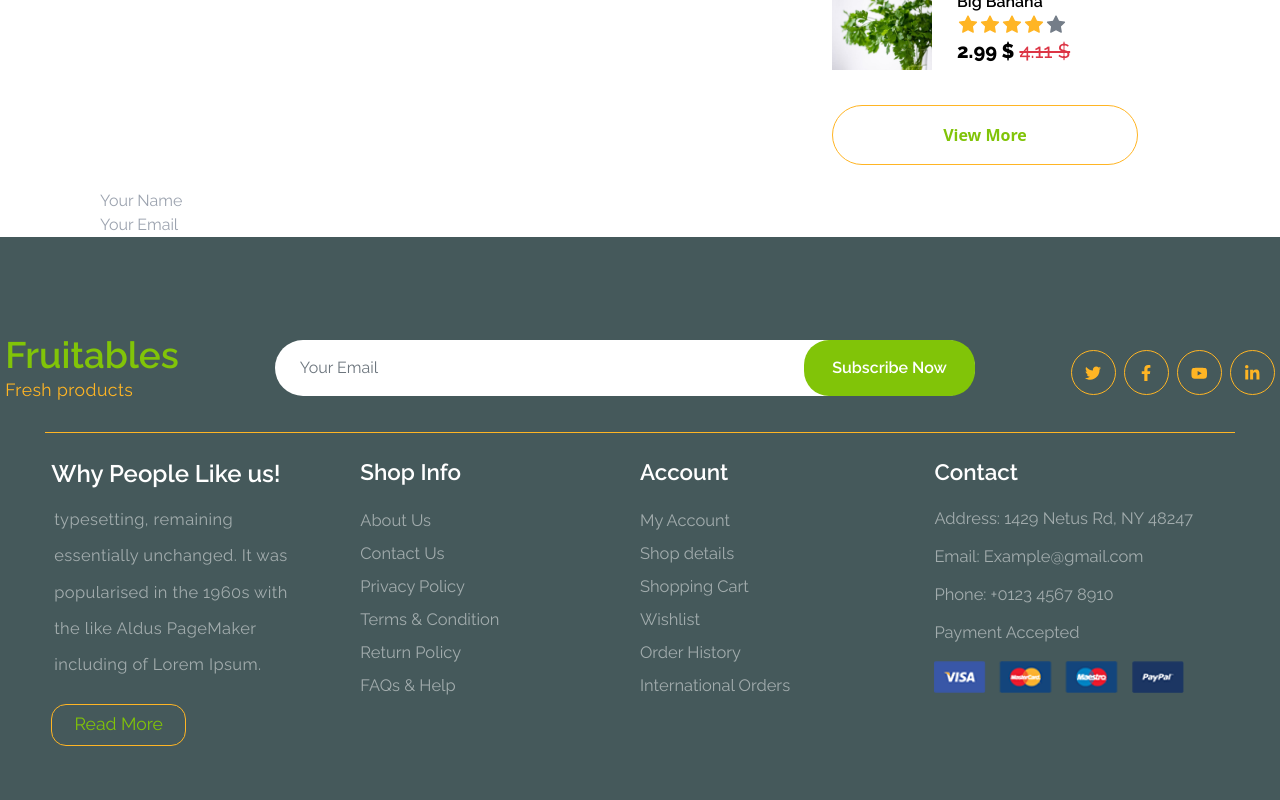
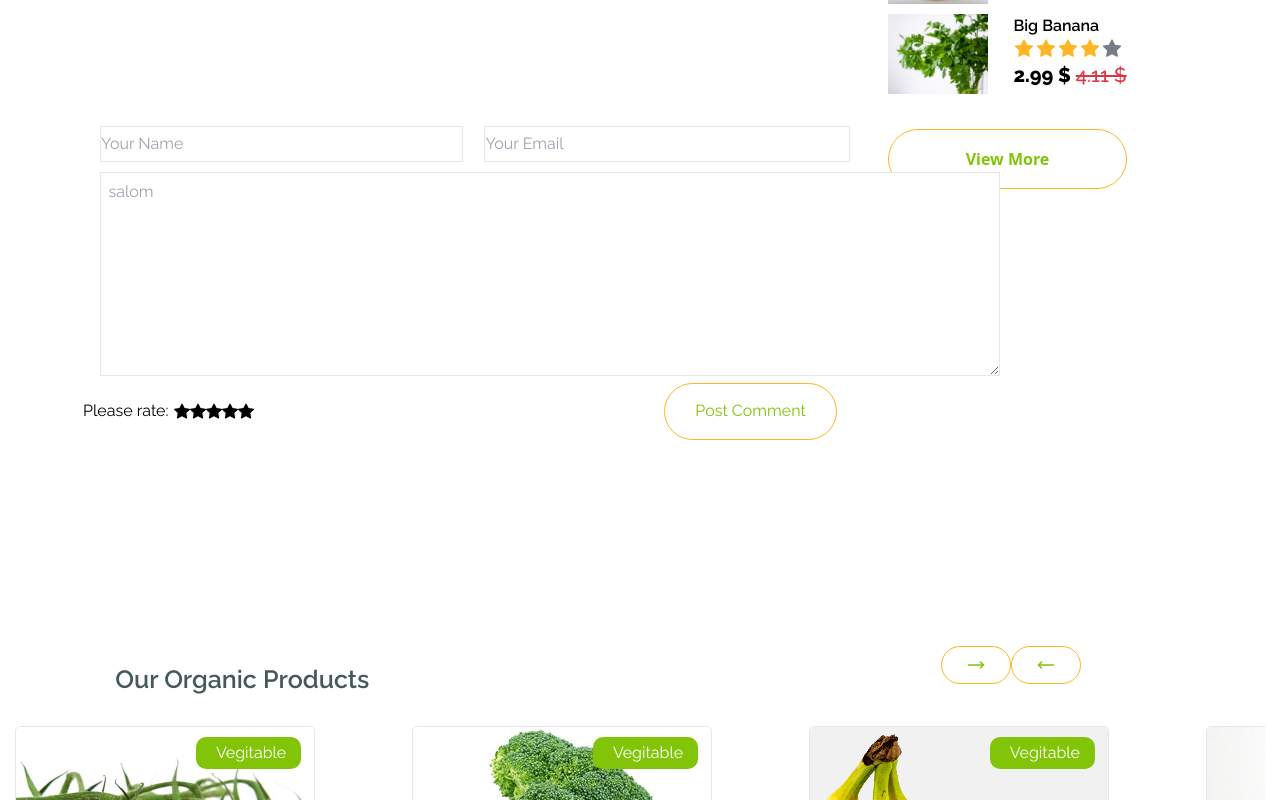
Before and after one commit to akmaljon88887777/Fruitables, a React (Create React App) app: page /shopdetail in a window 1280 px wide. Shown: the part 1300-2100 px from the top of the page. Built offline with nearby package versions, Linux system fonts and the light colour scheme; the HTML template or start-up script is replaced by a standard one.

Commit message:
shopdetail page bitdi

```diff
--- a/src/Components/FreshCarousel.jsx
+++ b/src/Components/FreshCarousel.jsx
@@ -20,7 +20,7 @@ import { LuMoveLeft } from "react-icons/lu";
 // import required modules
 import { Navigation } from "swiper/modules";
 
-export default function TestimonialCarousel() {
+export default function TestimonialCarousel2() {
   return (
     <div className="px-[0%] z-[-1] mt-[200px]">
       <div className="mb-[2em] max-md:mb-[5em]">
--- a/src/Pages/ShopDetail/Tabs/description.jsx
+++ b/src/Pages/ShopDetail/Tabs/description.jsx
@@ -2,7 +2,7 @@ import React from "react";
 
 function Description() {
   return (
-    <div className=" text-start">
+    <div className=" text-start ">
       <p className="w-[77%]">
         The generated Lorem Ipsum is therefore always free from repetition
         injected humour, or non-characteristic words etc. Susp endisse ultricies
@@ -14,24 +14,24 @@ function Description() {
         snailfish filefish Antarctic icefish goldeye aholehole trumpetfish pilot
         fish airbreathing catfish, electric ray sweeper.
       </p>
-      <div className=" w-[487px] h-[200px]  bg-[#fff] border mt-5">
-        <div className="w-[487px] bg-[#f4f6f8] h-[40px] justify-between text-center items-center grid grid-cols-2">
+      <div className=" w-[100%] h-[200px]  bg-[#fff] border mt-5 lg:ml-0 md:ml-0 -ml-14">
+        <div className="w-[100%] bg-[#f4f6f8] h-[40px] justify-between text-center items-center grid grid-cols-2">
           <p>Weight</p>
           <p>1kg</p>
         </div>
-        <div className="w-[487px] bg-[#fff] h-[40px] justify-between text-center items-center grid grid-cols-2">
+        <div className="w-[100%] bg-[#fff] h-[40px] justify-between text-center items-center grid grid-cols-2">
           <p>Country of Origin</p>
           <p>Agro Farm</p>
         </div>
-        <div className="w-[487px] bg-[#f4f6f8] h-[40px] justify-between text-center items-center grid grid-cols-2">
+        <div className="w-[100%] bg-[#f4f6f8] h-[40px] justify-between text-center items-center grid grid-cols-2">
           <p>Quality</p>
           <p>Organic</p>
         </div>
-        <div className="w-[487px] bg-[#fff] h-[40px] justify-between text-center items-center grid grid-cols-2">
+        <div className="w-[100%] bg-[#fff] h-[40px] justify-between text-center items-center grid grid-cols-2">
           <p>Check</p>
           <p>Healthy</p>
         </div>
-        <div className="w-[487px] bg-[#f4f6f8] h-[40px] justify-between text-center items-center grid grid-cols-2">
+        <div className="w-[100%] bg-[#f4f6f8] h-[40px] justify-between text-center items-center grid grid-cols-2">
           <p>Min Weight</p>
           <p>250 kg</p>
         </div>
--- a/src/Pages/ShopDetail/index.jsx
+++ b/src/Pages/ShopDetail/index.jsx
@@ -1,3 +1,4 @@
+import { BsFillStarFill } from "react-icons/bs";
 import { FaAppleAlt } from "react-icons/fa";
 
 import { FaSearch } from "react-icons/fa";
@@ -16,6 +17,7 @@ import Image3 from ".././../Assets/featur-3.jpg";
 import Image4 from ".././../Assets/vegetable-item-4.jpg";
 import Image5 from ".././../Assets/vegetable-item-5.jpg";
 import Image6 from ".././../Assets/vegetable-item-6.jpg";
+import TestimonialCarousel2 from "../../Components/FreshCarousel";
 function ShopDetail() {
   const [counter, setCounter] = useState(1);
   const [demo, setDemo] = useState(false);
@@ -29,7 +31,7 @@ function ShopDetail() {
   };
 
   return (
-    <div className="">
+    <div className="overflow-hidden">
       <BannerStyle title="Shop Detail" />
       <div
         style={{ justifyItems: "center" }}
@@ -80,6 +82,7 @@ function ShopDetail() {
             <button className="w-[161px] h-[41px] border flex justify-center items-center gap-4 border-[#ffb524] rounded-full font-semibold text-[#81c408]">
               <RiShoppingBagFill color="#81c408" size={20} /> Add to cart
             </button>
+            <br />
           </div>
         </div>
         <div className="text-start">
@@ -153,9 +156,9 @@ function ShopDetail() {
           </button>
         </div>
         <br />
-        <div className="grid lg:grid-cols-2 grid-cols-1 w-[100%] justify-items-center">
+        <div className="grid lg:grid-cols-2 gap-36 lg:ml-0 -ml-16 grid-cols-1 w-[100%] justify-items-center">
           <div className="w-[100%]">{demo ? <Description /> : <Reviews />}</div>
-          <div className="grid gap-4 xl:-mt-72">
+          <div className="grid gap-4 md:ml-0 lg:ml-0 -ml-20 xl:-mt-72">
             <p className="text-[24px] font-semibold"> Featured products</p>
             <FeauturedCarts img={Image} title="Big Banana" />
             <FeauturedCarts img={Image2} title="Big Banana" />
@@ -163,20 +166,67 @@ function ShopDetail() {
             <FeauturedCarts img={Image4} title="Big Banana" />
             <FeauturedCarts img={Image5} title="Big Banana" />
             <FeauturedCarts img={Image6} title="Big Banana" />
-            <button className="w-[306px] text-center text-[#81c408] hover:text-[white] h-24 border-[1px] border-[#ffb524] rounded-full font-semibold mt-10 hover:bg-[#ffb524] duration-500 font-sans">
+            <button className="w-[100%] text-center text-[#81c408] hover:text-[white] h-24 border-[1px] border-[#ffb524] rounded-full font-semibold mt-10 hover:bg-[#ffb524] duration-500 font-sans">
               View More
             </button>
           </div>
           <br />
         </div>
-        <div className="grid-cols-1 lg:grid-cols-2 justify-items-center">
-          <div>
-            <input type="text" placeholder="Your Name" name="" id="" />
+        <div>
+          {/* <div>salom</div> */}
+          <div className="lg:grid grid-cols-2 gap-4 lg:flex-row flex-col md:ml-0 lg:ml-0 -ml-32 -mt-[15%]">
+            <div>
+              <input
+                type="text"
+                placeholder="Your Name"
+                name=""
+                className="xl:w-[62%] lg:w-[50%] h-[36px] border"
+                id=""
+              />
+            </div>
+            <div className="xl:-ml-[36%]">
+              <input
+                type="text"
+                placeholder="Your Email"
+                name=""
+                className="xl:w-[46%] lg:w-[35%] h-[36px] border"
+                id=""
+              />
+            </div>
+            <div>
+              <textarea
+                name=""
+                placeholder="salom"
+                className="xl:w-[900px] lg:w-[520px] h-[204px] border p-3"
+                id=""
+                cols="30"
+                rows="10"
+              ></textarea>
+            </div>
           </div>
-          <div>
-            <input type="text" placeholder="Your Email" name="" id="" />
+          <div className="flex justify-around -ml-[39%]">
+            <div className="flex items-center gap-2">
+              Please rate:
+              <div className="flex">
+                <BsFillStarFill />
+                <BsFillStarFill />
+                <BsFillStarFill />
+                <BsFillStarFill />
+                <BsFillStarFill />
+              </div>
+            </div>
+            <div className="-ml-[29%] ">
+              <button className="w-full p-12 pt-0 pb-0 h-[57px] border border-[#ffb524] rounded-full text-[#81c408]">
+                Post Comment
+              </button>
+            </div>
           </div>
+
+          <br />
         </div>
+      </div>
+      <div className="">
+        <TestimonialCarousel2 />
       </div>
     </div>
   );
```
